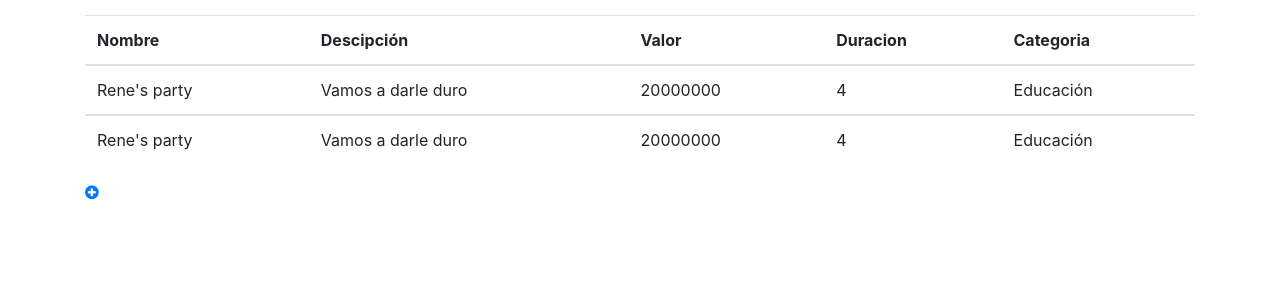
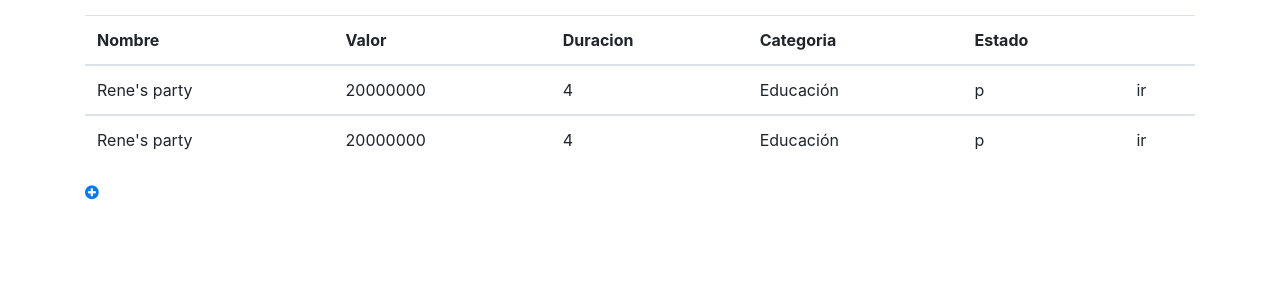
Before and after one commit to hernandavidc/mayathon, a Django app: page /mis-proyectos/ in a window 1280 px wide. Shown: the part 56-356 px from the top of the page. Run offline with Django 3.2, Linux system fonts and the light colour scheme; a user stored in the database is signed in; data comes from the database, SQL or seed files in the repository; some libraries are stand-ins or nearby versions.

Commit message:
Arreglo agregar solicitante por defecto, solicitud detail, carpinterias listas

```diff
--- a/plataforma/plataforma/templates/base.html
+++ b/plataforma/plataforma/templates/base.html
@@ -45,10 +45,10 @@
                   <a class="nav-link" href="{% url 'profiles:list' %}">Perfiles</a>
                 </li>
                 <li class="nav-item">
-                  <a class="nav-link" href="#">Proyectos</a>
+                  <a class="nav-link" href="{% url 'prestamos:list' %}">Proyectos</a>
                 </li>
                 <li class="nav-item">
-                  <a class="nav-link" href="#">Mis proyectos</a>
+                  <a class="nav-link" href="{% url 'prestamos:listMe' %}">Mis proyectos</a>
                 </li>
               {% endif %}
             </ul>
--- a/plataforma/prestamos/forms.py
+++ b/plataforma/prestamos/forms.py
@@ -4,7 +4,7 @@ from .models import Solicitudes
 class SolicitudAdd(forms.ModelForm):
     class Meta:
         model = Solicitudes
-        fields = ['duracion', 'nombre', 'valor', 'descripcion', 'youtube', 'estado', 'solicitante', 'categoria']
+        fields = ['duracion', 'nombre', 'valor', 'descripcion', 'youtube', 'estado', 'categoria']
         widgets = {
         }
         labels = {
--- a/plataforma/prestamos/templates/prestamos/list_mesolicitudes.html
+++ b/plataforma/prestamos/templates/prestamos/list_mesolicitudes.html
@@ -11,20 +11,22 @@
 <thead>
     <tr>
         <th>Nombre</th>
-        <th>Descipción</th>
         <th>Valor</th>
         <th>Duracion</th>
         <th>Categoria</th>
+        <th>Estado</th>
+        <th></th>
     </tr>
 </thead>
 {% for solicitud in solicitudes_list %}
     <tbody>
         <tr>
             <td>{{ solicitud.nombre }}</td>
-            <td>{{ solicitud.descripcion }}</td>
             <td>{{ solicitud.valor }}</td>
             <td>{{ solicitud.duracion }}</td>
             <td>{{ solicitud.categoria.nombre }}</td>
+            <td>{{ solicitud.estado }}</td>
+            <td>ir</td>
         </tr>
     </tbody>
 {% endfor %}
--- a/plataforma/prestamos/templates/prestamos/list_solicitudes.html
+++ b/plataforma/prestamos/templates/prestamos/list_solicitudes.html
@@ -6,20 +6,26 @@
 <thead>
     <tr>
         <th>Nombre</th>
+        <th>Representante</th>
         <th>Descipción</th>
         <th>Valor</th>
         <th>Duracion</th>
         <th>Categoria</th>
+        <th></th>
     </tr>
 </thead>
 {% for solicitud in solicitudes_list %}
     <tbody>
         <tr>
             <td>{{ solicitud.nombre }}</td>
+            <td>{{ solicitud.solicitante.username }}</td>
             <td>{{ solicitud.descripcion }}</td>
             <td>{{ solicitud.valor }}</td>
             <td>{{ solicitud.duracion }}</td>
             <td>{{ solicitud.categoria.nombre }}</td>
+            {% if request.user.is_authenticated %}
+                <td>ir</td>
+            {% endif %}
         </tr>
     </tbody>
 {% endfor %}
--- a/plataforma/prestamos/urls.py
+++ b/plataforma/prestamos/urls.py
@@ -1,9 +1,9 @@
 from django.urls import path
-from .views import SolicitudesList, MeSolicitudesList, SolicitudAdd
+from .views import SolicitudesList, MeSolicitudesList, SolicitudAdd, solicitudesDetail
 
 prestamos_patterns = ([
     path('proyectos/', SolicitudesList.as_view(), name='list'),
     path('mis-proyectos/', MeSolicitudesList.as_view(), name='listMe'),
-#    path('<int:pk>/', ThreadDetail.as_view(), name='detail'),
+    path('proyecto/<int:pk>/', solicitudesDetail.as_view(), name='Detail'),
     path('proyecto/add/', SolicitudAdd.as_view(), name='add'),
 ], 'prestamos')
--- a/plataforma/prestamos/views.py
+++ b/plataforma/prestamos/views.py
@@ -13,6 +13,9 @@ from .forms import SolicitudAdd
 class SolicitudesList(ListView):
     model = Solicitudes
     template_name = "prestamos/list_solicitudes.html"
+
+    def get_queryset(self):
+        return Solicitudes.objects.filter(estado='p')
 
 @method_decorator(login_required, name="dispatch")
 class MeSolicitudesList(ListView):
@@ -31,11 +34,12 @@ class SolicitudAdd(CreateView):
         print(request.POST)
         form = self.form_class(request.POST)
         if form.is_valid():
-            camara = form.save(commit=False)
-            camara.save()
+            solicitud = form.save(commit=False)
+            solicitud.solicitante = request.user
+            solicitud.save()
             return HttpResponseRedirect('/mis-proyectos/?ok')
         return render(request, self.template_name, {'form': form})
 
 @method_decorator(login_required, name="dispatch")
-class serviceDetail(DetailView):
+class solicitudesDetail(DetailView):
     model = Solicitudes
```
Also changed, not shown: plataforma/prestamos/templates/prestamos/solicitudes_detail.html (added, +14 -0 lines).
